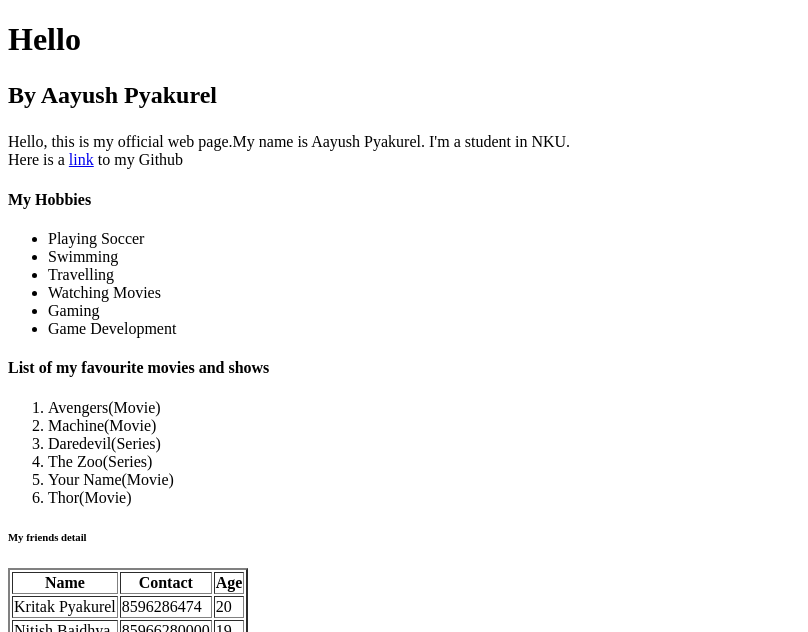
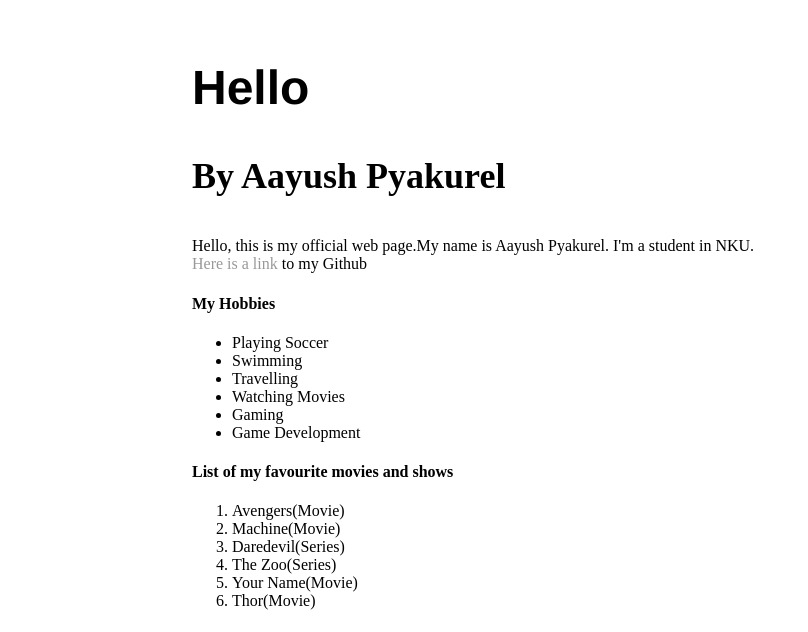
Before and after one commit to Aayush58/Aayush58, a plain HTML site: page index.html in a window 1280 px wide. Shown: the top 632 px of the page, without its empty margins (0-808 px from the left). Drawn offline with Linux system fonts and the light colour scheme.

Commit message:
Update index.html

```diff
--- a/index.html
+++ b/index.html
@@ -5,7 +5,7 @@
     <meta http-equiv="X-UA-Compatible" content="IE=edge">
     <meta name="viewport" content="width=device-width, initial-scale=1.0">
     <title>My first html page</title>
-    <link href="./css/lab5.css" rel="stylesheet" type="text/css" />
+    <link href="./css/styles.css" rel="stylesheet" type="text/css" />
 </head>
 <body>
     <h1>Hello<br></h1><h1></h1>
```
